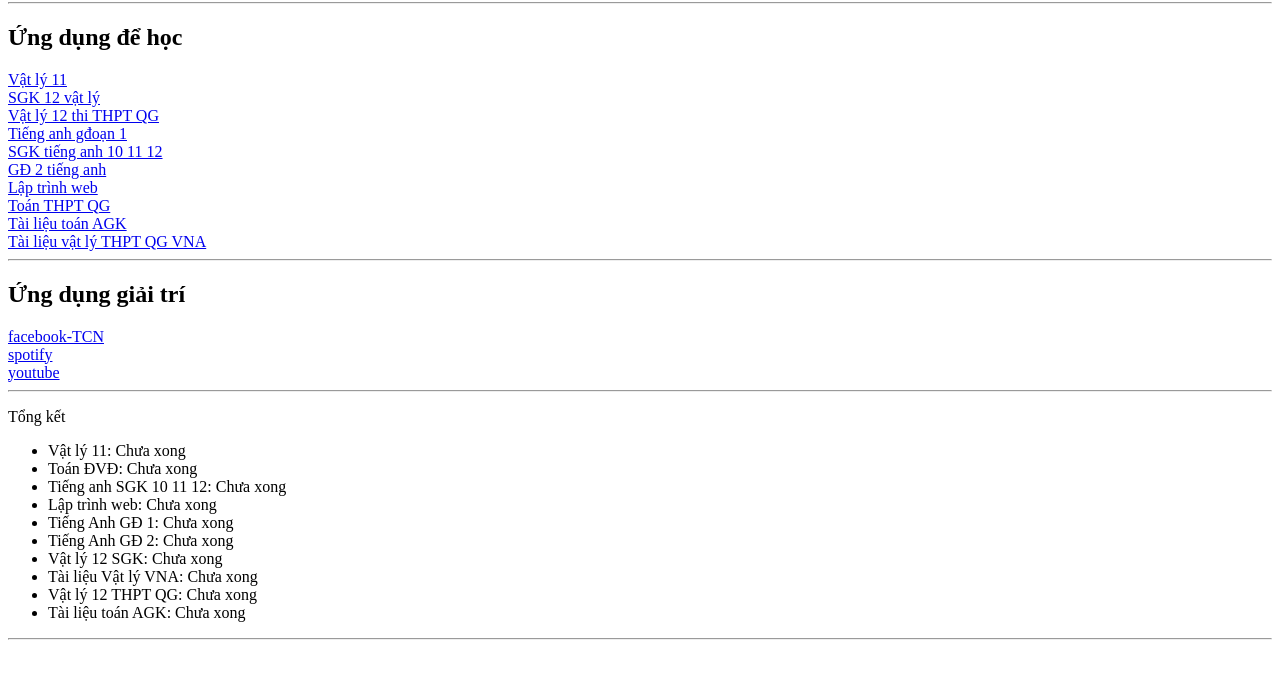
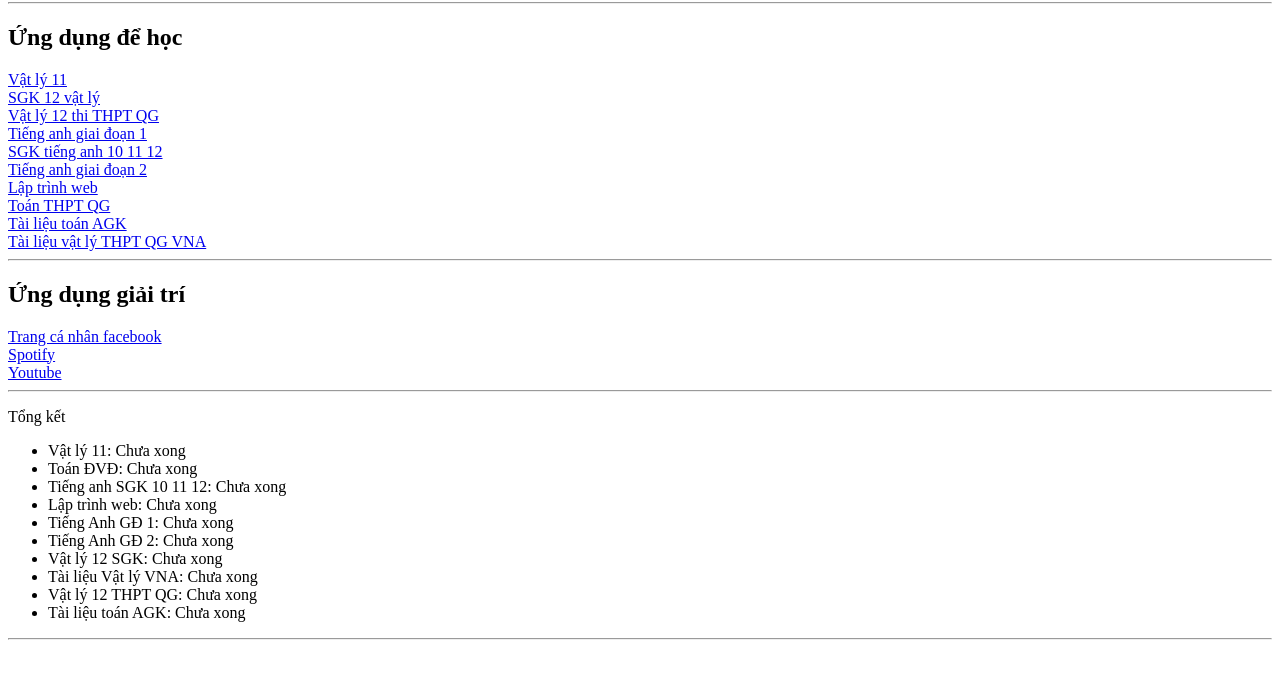
Before and after one commit to Lwman81812/Web-c-a-M-nh, a plain HTML site: page index.html in a window 1280 px wide. Shown: the part 78-756 px from the top of the page. Drawn offline with Linux system fonts and the light colour scheme.

Commit message:
Đổi lần 1

```diff
--- a/index.html
+++ b/index.html
@@ -26,7 +26,7 @@
     ><br />
     <a
       href="https://beta.ngoaingu24h.vn/khoa-hoc/ngu-phap-tieng-anh-tron-doi-2025--5820709915852800"
-      >Tiếng anh gđoạn 1</a
+      >Tiếng anh giai đoạn 1</a
     ><br />
     <a
       href="https://beta.ngoaingu24h.vn/khoa-hoc/anh-van-10-11-12-chuong-trinh-gdpt-2018-2025--6103804564996096"
@@ -34,7 +34,7 @@
     ><br />
     <a
       href="https://beta.ngoaingu24h.vn/khoa-hoc/on-tap-co-ban-tong-hop-cac-dang-cau-hoi-trong-de-thi-2025--4932270949400576"
-      >GĐ 2 tiếng anh</a
+      >Tiếng anh giai đoạn 2</a
     ><br />
     <a
       href="https://www.youtube.com/playlist?list=PLPt6-BtUI22oveeGAyckbAXRSmTBGLZP4"
@@ -47,10 +47,10 @@
 <a href="https://mapstudy.edu.vn/khoa-hoc/khoa-i---luyen-thi-thpt-mon-vat-ly-nam-2025">Tài liệu vật lý THPT QG VNA</a><br>
 <hr>
 <h2>Ứng dụng giải trí</h2>
-<a href="https://www.facebook.com/profile.php?id=100093204151650">facebook-TCN</a><br>
-<a href="https://open.spotify.com/playlist/7kAqSkhbSd1VJj4yg9eh8a?si=aIteG8J_SXWPhuKMqcQhjw&pi=jL5SJiheQam2R&flow_ctx=62dd4f84-51d5-4453-8946-c9f5384cfa65%3A1720373062&creation_point=https%3A%2F%2Fopen.spotify.com%2Fplaylist%2F7kAqSkhbSd1VJj4yg9eh8a%3Fsp_cid%3D19debfa43d5696afe014ee3d77c920db&pt_success=1&nd=1&dlsi=53cc7e6ada2e4aa4">spotify</a><br>
+<a href="https://www.facebook.com/profile.php?id=100093204151650">Trang cá nhân facebook</a><br>
+<a href="https://open.spotify.com/playlist/7kAqSkhbSd1VJj4yg9eh8a?si=aIteG8J_SXWPhuKMqcQhjw&pi=jL5SJiheQam2R&flow_ctx=62dd4f84-51d5-4453-8946-c9f5384cfa65%3A1720373062&creation_point=https%3A%2F%2Fopen.spotify.com%2Fplaylist%2F7kAqSkhbSd1VJj4yg9eh8a%3Fsp_cid%3D19debfa43d5696afe014ee3d77c920db&pt_success=1&nd=1&dlsi=53cc7e6ada2e4aa4">Spotify</a><br>
 
-<a href="https://www.youtube.com/">youtube</a><br>
+<a href="https://www.youtube.com/">Youtube</a><br>
 
 
 
```
